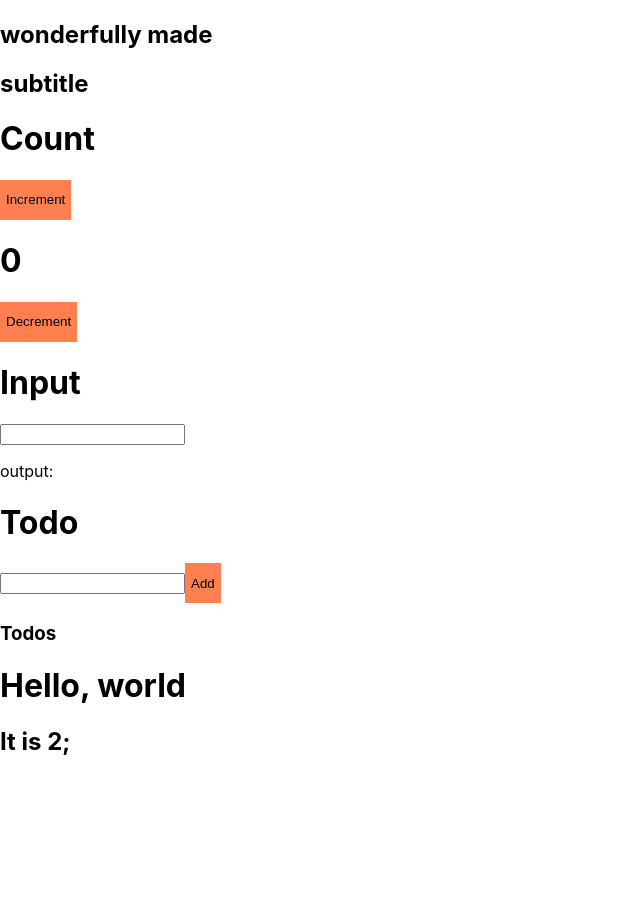
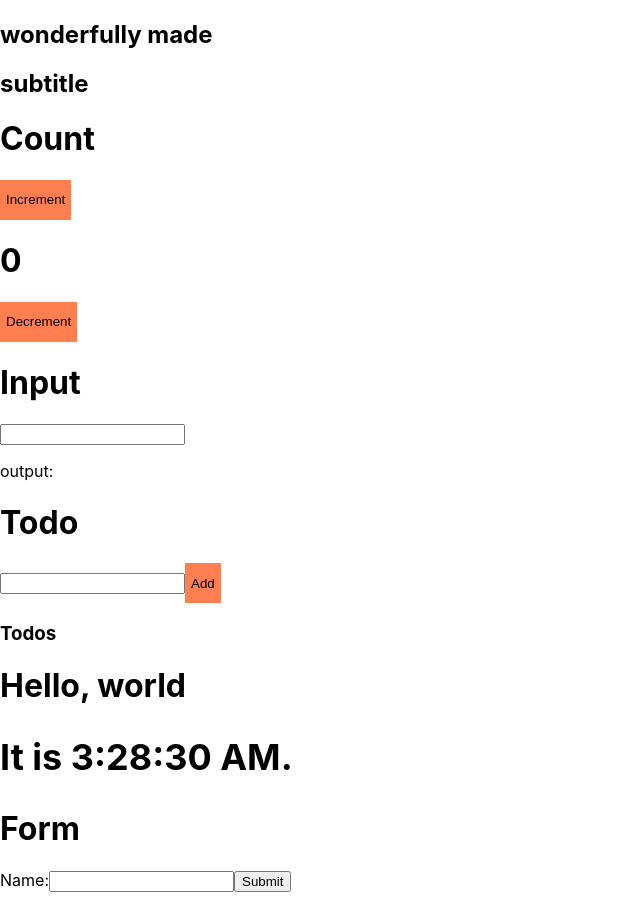
Before and after one commit to deheritage/My-App, a React (Create React App) app: page / in a window 1280 px wide. Shown: the whole page, without its empty margins (0-640 px from the left). Before the commit the page ends 800 px from the top, so only its background shows below. Built offline with nearby package versions, Linux system fonts and the light colour scheme; the HTML template or start-up script is replaced by a standard one.

Commit message:
first commit

```diff
--- a/src/components/Test.jsx
+++ b/src/components/Test.jsx
@@ -1,4 +1,4 @@
-import React, { useState } from "react";
+import React, { useEffect, useState } from "react";
 import "./Title.css";
 const Test = () => {
   const [count, setCount] = useState(0);
@@ -7,6 +7,11 @@ const Test = () => {
 
   const [todoInputValue, setTodoInputValue] = useState("");
   const [todoList, setTodoList] = useState([]);
+
+  const [timer, setTimer] = useState("");
+
+  const [formValue, setFormValue] = useState("");
+
 
   const increment = () => {
     setCount(count + 1);
@@ -20,6 +25,23 @@ const Test = () => {
     tempTodo.push(todoInputValue);
     setTodoList(tempTodo);
   };
+
+  const myTimer = () => {
+    const date = new Date();
+    setTimer(date.toLocaleTimeString());
+  };
+
+  useEffect(() => {
+    setInterval(myTimer, 1000);
+  }, []);
+
+
+
+
+  const handleSubmit = (event) => {
+    event.preventDefault();
+    alert(`The name you entered was: ${formValue}`);
+  }
 
 
   return (
@@ -49,7 +71,7 @@ const Test = () => {
         <button onClick={addTodo}>Add</button>
         <h3>Todos</h3>
         <ul>
-          {todoList.map((value, index) => (
+          {todoList.map((value) => (
             <li>{value}</li>
           ))}
         </ul>
@@ -58,8 +80,20 @@ const Test = () => {
       <div>
         <h1>Hello, world</h1>
         <h2>
-          It is {setInterval(() => new Date().toLocaleTimeString(), 1000)};
+          <h2>It is {timer}.</h2>
         </h2>
+      </div>
+
+      <div>
+        <h1>Form</h1>
+        <form onSubmit={handleSubmit}>
+          <label>
+            Name:
+            <input value={formValue}  onChange={(e) => setFormValue(e.target.value)}/>
+          </label>
+          <input type="Submit" />
+        </form>
+        <h1>{formValue}</h1>
       </div>
     </div>
   );
```
